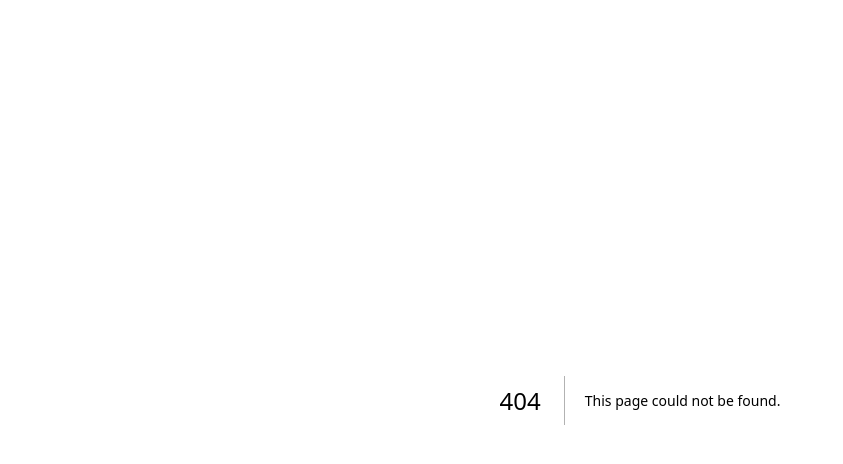
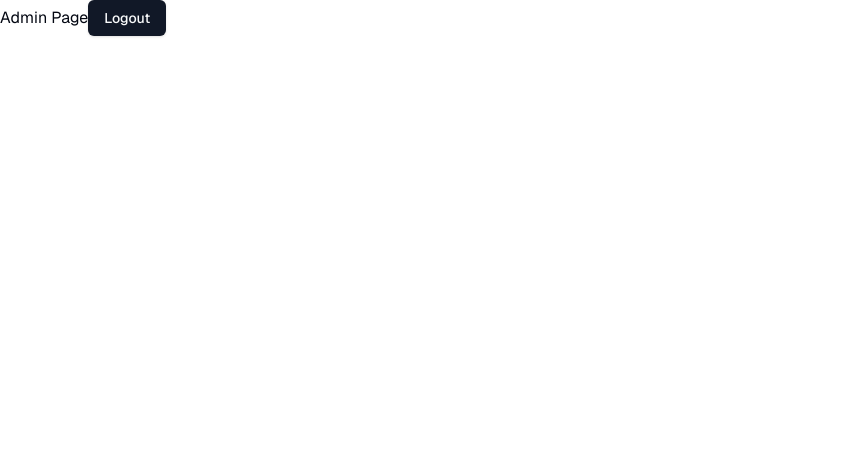
Before and after one commit to seifmegahed/daftar, a Next.js app: page /admin in a window 1280 px wide. Before the commit this address had no page. Shown: the top 464 px of the page, without its empty margins (0-843 px from the left). Built offline with nearby package versions, Linux system fonts and the light colour scheme.

Commit message:
role-protected admin page

```diff
--- /dev/null
+++ b/src/app/admin/page.tsx
@@ -0,0 +1,22 @@
+"use client";
+import { Button } from "@/components/ui/button";
+import { logoutAction } from "@/server/actions/auth/logout";
+import { useRouter } from "next/navigation";
+
+function AdminPage() {
+  const router = useRouter();
+  return (
+    <div>
+      Admin Page
+      <Button
+        onClick={async () =>
+          await logoutAction().then(() => router.push("/login"))
+        }
+      >
+        Logout
+      </Button>
+    </div>
+  );
+}
+
+export default AdminPage;
--- a/src/app/error.tsx
+++ /dev/null
@@ -1,38 +0,0 @@
-"use client";
-
-import { Button } from "@/components/ui/button";
-import {
-  Card,
-  CardContent,
-  CardDescription,
-  CardHeader,
-  CardTitle,
-} from "@/components/ui/card";
-
-function ErrorPage({
-  statusCode,
-  title,
-  message,
-}: {
-  statusCode: number;
-  title: string;
-  message: string;
-}) {
-  return (
-    <div className="flex h-screen w-screen items-center justify-center">
-      <Card className="w-full max-w-sm">
-        <CardHeader>
-          <CardTitle className="text-2xl">{title}</CardTitle>
-          <CardDescription>{statusCode + " - " + message}</CardDescription>
-        </CardHeader>
-        <CardContent className="grid gap-4">
-          <Button className="w-full" type="button">
-            Go back
-          </Button>
-        </CardContent>
-      </Card>
-    </div>
-  );
-}
-
-export default ErrorPage;
```
Also changed, not shown: src/middleware.ts (+8 -1 lines).
